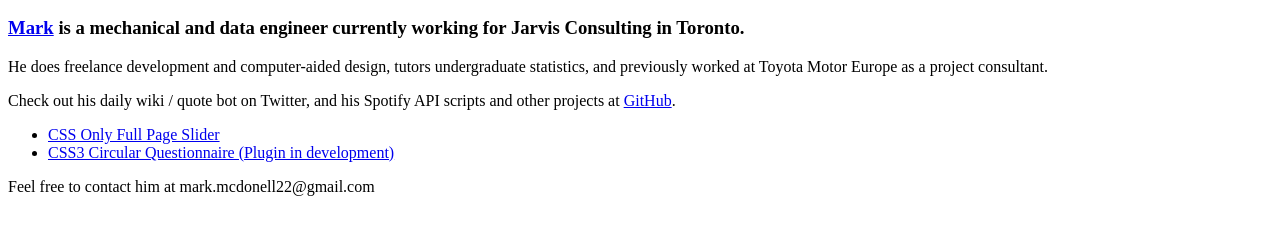
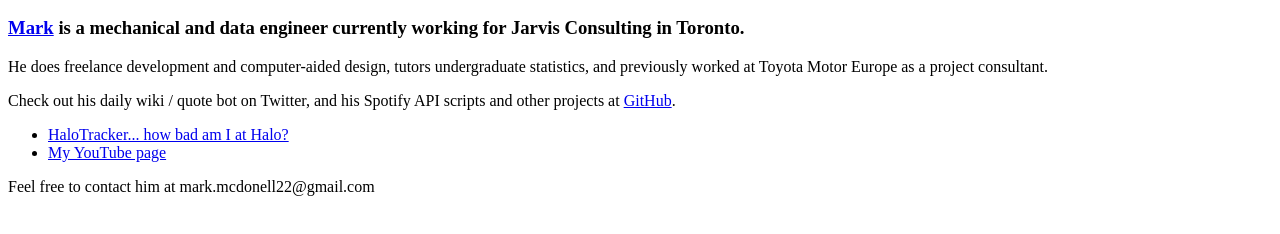
Before and after one commit to mark-p-mcd/MarksRepo, a plain HTML site: page Web_dev/personal_page/index.html in a window 1280 px wide. Shown: the part 48-282 px from the top of the page. Drawn offline with Linux system fonts and the light colour scheme.

Commit message:
update index

```diff
--- a/Web_dev/personal_page/index.html
+++ b/Web_dev/personal_page/index.html
@@ -21,11 +21,11 @@
         He does freelance development and computer-aided design, tutors undergraduate statistics, and previously worked at Toyota Motor Europe as a project consultant.
       </p>
       <p id='pright'>
-        Check out his daily wiki / quote bot on <https://twitter.com/markpmcd">Twitter</a>, and his Spotify API scripts and other projects at <a href="http://stackoverflow.com/users/2065702/zeaklous">GitHub</a>.
+        Check out his daily wiki / quote bot on <https://twitter.com/markpmcd">Twitter</a>, and his Spotify API scripts and other projects at <a href="https://github.com/mark-p-mcd/MarksRepo">GitHub</a>.
       </p>
       <ul>
-        <li><a href="https://cssdeck.com/labs/css-only-full-page-slider">CSS Only Full Page Slider</a></li>
-        <li><a href="https://codepen.io/Zeaklous/pen/alpEm">CSS3 Circular Questionnaire (Plugin in development)</a></li>
+        <li><a href="https://halotracker.com/halo-infinite/profile/xbl/MarkM07/">HaloTracker... how bad am I at Halo?</a></li>
+        <li><a href="https://www.youtube.com/">My YouTube page</a></li>
       </ul>
       <p>
         Feel free to contact him at mark.mcdonell22@gmail.com
```
